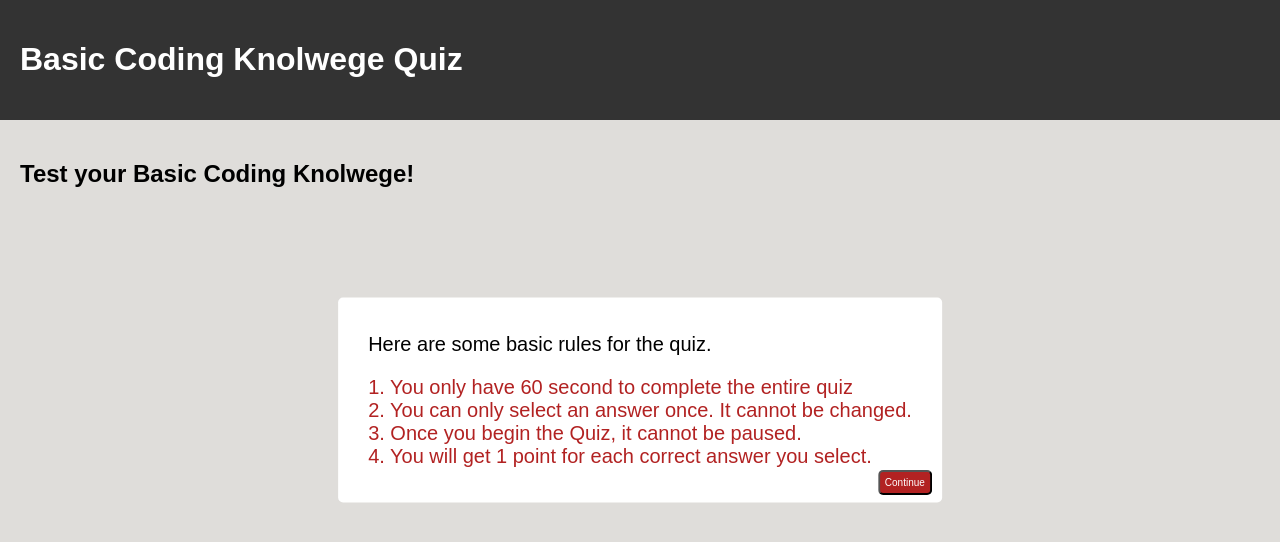
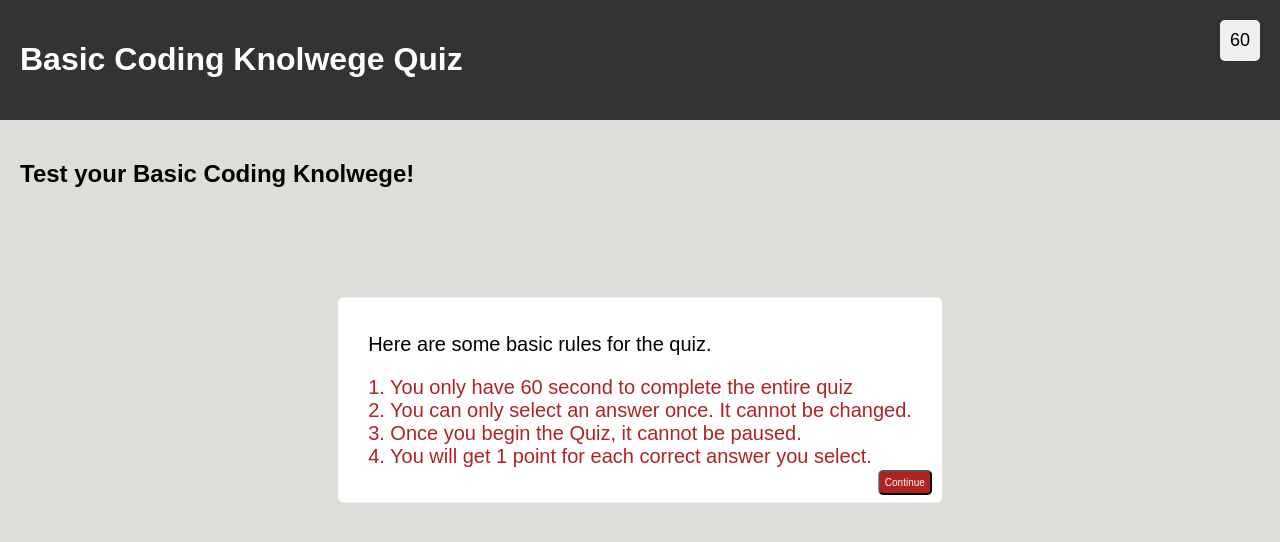
Before and after one commit to JeremyBlau/Coding-quiz, a plain HTML site: page index.html in a window 1280 px wide. Drawn offline with Linux system fonts and the light colour scheme.

Commit message:
added timer in the top right hand corner and added some formatting to the placement

```diff
--- a/assets/css/style.css
+++ b/assets/css/style.css
@@ -5,6 +5,7 @@ body {
   box-sizing: border-box;
   background-color: rgb(223, 221, 218);
 }
+
 
 #start-btn{
     position:absolute;
@@ -19,7 +20,15 @@ body {
     background: firebrick;
     cursor: pointer;
 }
-
+#timer {
+  position: absolute;
+  top: 20px;
+  right: 20px;
+  padding: 10px;
+  background-color: #f0f0f0;
+  border-radius: 5px;
+  font-size: 18px;
+}
 .info-box{
   position:absolute;
   top: 50%;
--- a/assets/js/script.js
+++ b/assets/js/script.js
@@ -75,6 +75,7 @@ function startTimer() {
     if (timeLeft <= 0) {
       endQuiz();
     }
+    timerElement.textContent = timeLeft;
   }, 1000);
 }
 
--- a/index.html
+++ b/index.html
@@ -11,7 +11,7 @@
   </header>
 
   <main>
-    <div id="timer"></div>
+    <div id="timer">60</div>
 
     <section id="start-screen">
       <h2>Test your Basic Coding Knolwege!</h2>
```
